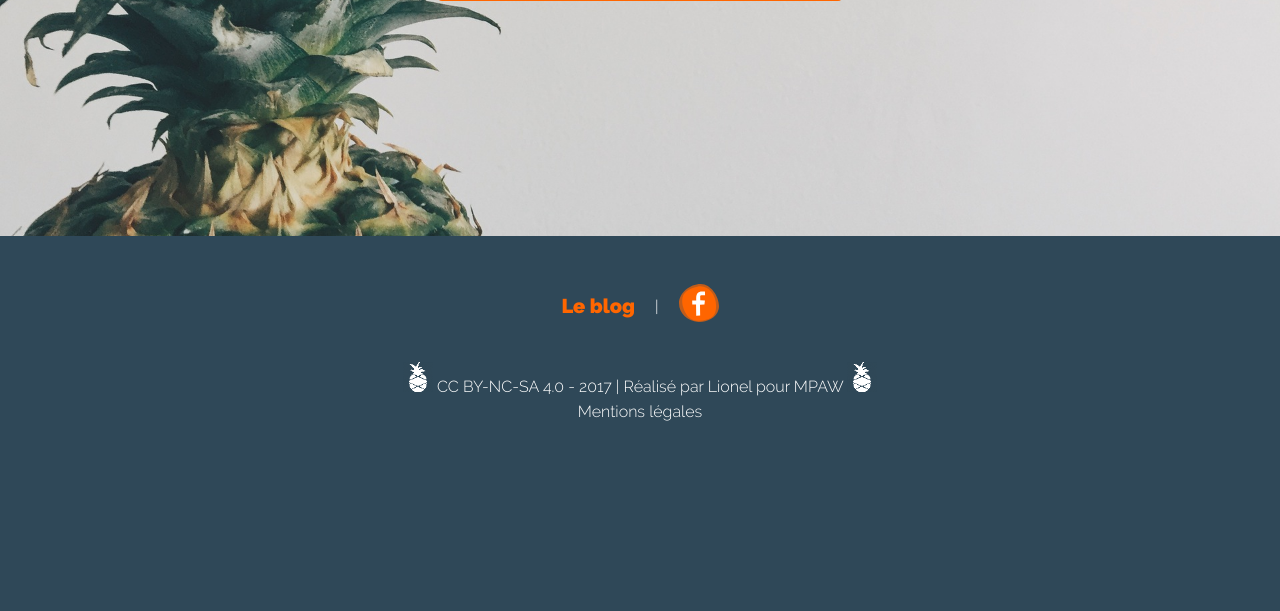
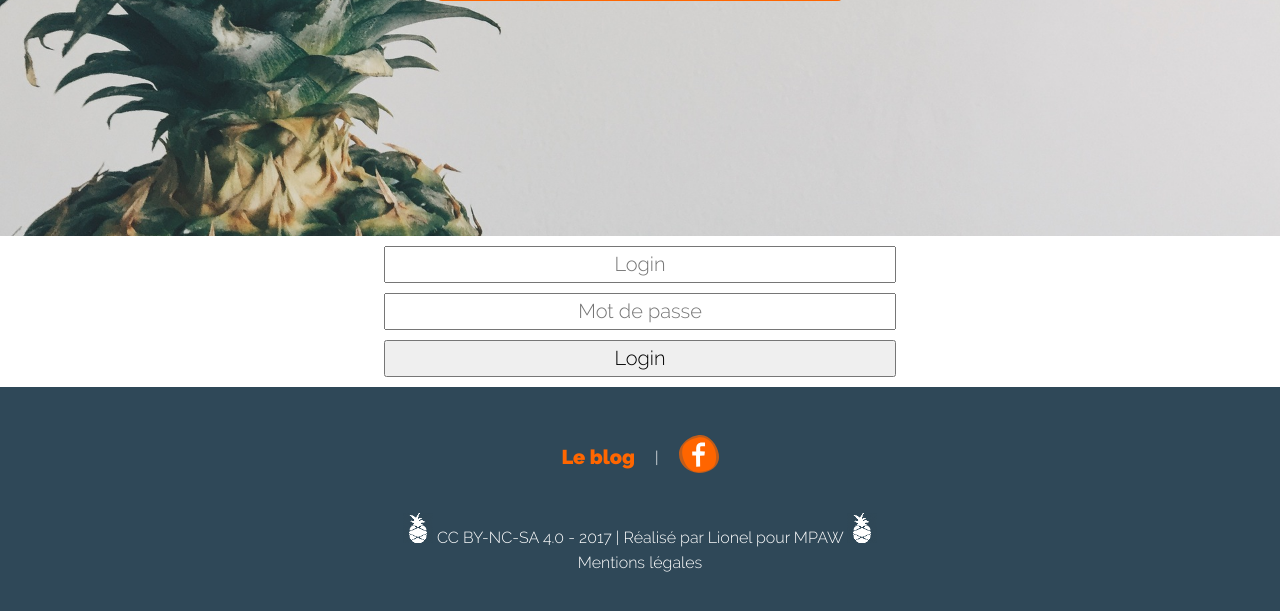
Before and after one commit to Letitbe133/mpaw, a PHP site: page /logme.php in a window 1280 px wide. Shown: the part 564-1175 px from the top of the page. Before the commit the page ends 985 px from the top, so only its background shows below. Run offline with PHP 8.4, Linux system fonts and the light colour scheme; data that the repository does not hold is empty; some libraries are stand-ins or nearby versions.

Commit message:
login and admin pages created and modified css

```diff
--- a/logme.php
+++ b/logme.php
@@ -1,10 +1,11 @@
 <?php
-    define('TITLE', 'Accès admin - Communauté apprenante de la communication digitale')
+    define('TITLE', 'Login page - Communauté apprenante de la communication digitale');
 ?>
 
 <?php
     require_once('init.php');
     require_once('private/view/head.php');
     require_once('private/view/header.php');
+    require_once('private/view/logme.php');
     require_once('private/view/footer.php');
 ?>
--- a/private/controller/arrays.php
+++ b/private/controller/arrays.php
@@ -30,4 +30,15 @@
                             'href' => '#formContact'
                             )
         );
+
+        $usersList = array(
+                        array(
+                          'login' => 'letitbe',
+                          'pass' => 'deepshadow2008'
+                        ),
+                        array(
+                          'login' => 'mylene',
+                          'pass' => 'zaza1713'
+                        )
+        );
 ?>
--- /dev/null
+++ b/private/view/admin.php
@@ -0,0 +1 @@
+<?php echo'Hello World'; ?>
--- /dev/null
+++ b/private/view/logme.php
@@ -0,0 +1,27 @@
+<?php
+
+  if (!empty($_POST['login']) && !empty($_POST['pass'])){
+    $login = $_POST['login'];
+    $pass = $_POST['pass'];
+
+    foreach ($usersList as $user) {
+      if ($user['login'] == $login && $user['pass']== $pass) {
+        header('location:admin.php');
+      }else {
+        $msg = 'Accès refusé';
+      }
+    }
+  }
+
+?>
+
+<div class="login">
+   <form method="post" action="">
+     <input type="text" placeholder="Login" name="login" required/>
+     <input type="password" placeholder="Mot de passe" name="pass" required/>
+     <input type="submit" value="Login"/>
+   </form>
+</div>
+<div class="feedback">
+  <?php echo $msg; ?>
+</div>
--- a/public/css/main.css
+++ b/public/css/main.css
@@ -185,6 +185,11 @@ section:last-child {
 		    color: rgba(255, 102, 0, 1);
 				display: block;
 				margin: 0 auto;
+		}
+
+		.section-content h2 {
+			font-family: ralewayblack;
+			font-size: 2.2rem;
 		}
 
 #public .section-header {
@@ -399,9 +404,9 @@ footer {
 	        transition: background-size 0.5s ease;
 	    }
 
-	    .section-header:hover {
+	    /*.section-header:hover {
 	        background-size: 145%;
-	    }
+	    }*/
 
 	    .section-content {
 	        display: flex;
@@ -503,6 +508,55 @@ footer {
 					margin-top: 0;
 					padding-top: 2rem;
 				}
+
+				.login form, .feedback {
+					width: 40%;
+					margin: 0 auto;
+					text-align: center;
+					font-size: 2rem;
+				}
+
+				.login form input {
+					display: block;
+					margin: 0 auto;
+					width: 100%;
+					text-align: center;
+					padding: 0.5rem;
+					margin-bottom: 1rem;
+					box-sizing: border-box;
+				}
+
+				.login form input:first-child {
+					margin-top: 1rem;
+				}
+
+				.fablist {
+					display: flex;
+					flex-direction: row;;
+					justify-content: space-around;
+					flex-wrap: wrap;
+				}
+
+				.fablist div {
+					width: 25%;
+					background-color: lightgrey;
+					box-shadow: 1px 1px 1px 1px grey;
+					padding: 1rem;
+					box-sizing: border-box;
+					margin: 1rem;
+					transition: all 0.3s ease;
+				}
+
+				.fablist div:hover {
+					box-shadow: 0px 0px 0px 0px grey;
+				}
+
+				.fablist div li {
+					list-style: none;
+					font-size: 1.5rem;
+				}
+
+
 }
 
 /* end @media queries */
```
Also changed, not shown: admin.php (added, +7 -0 lines).
